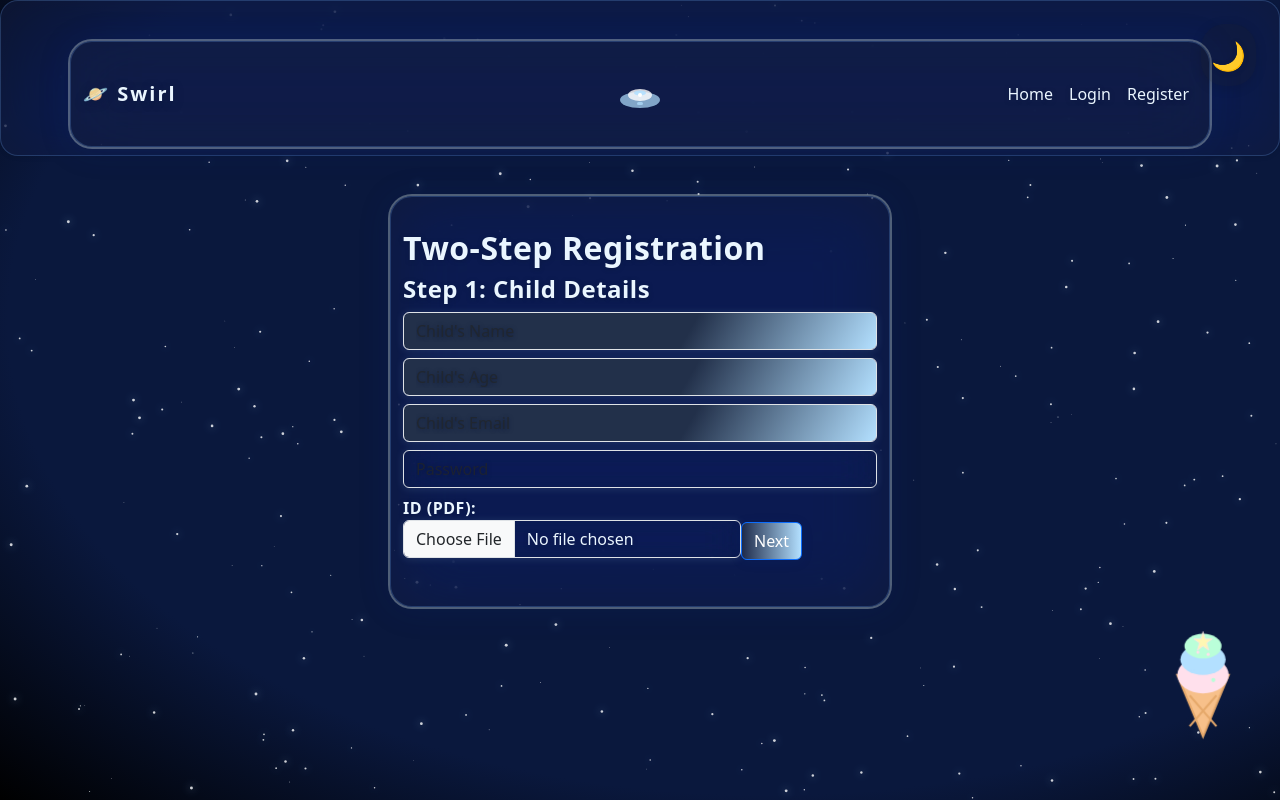
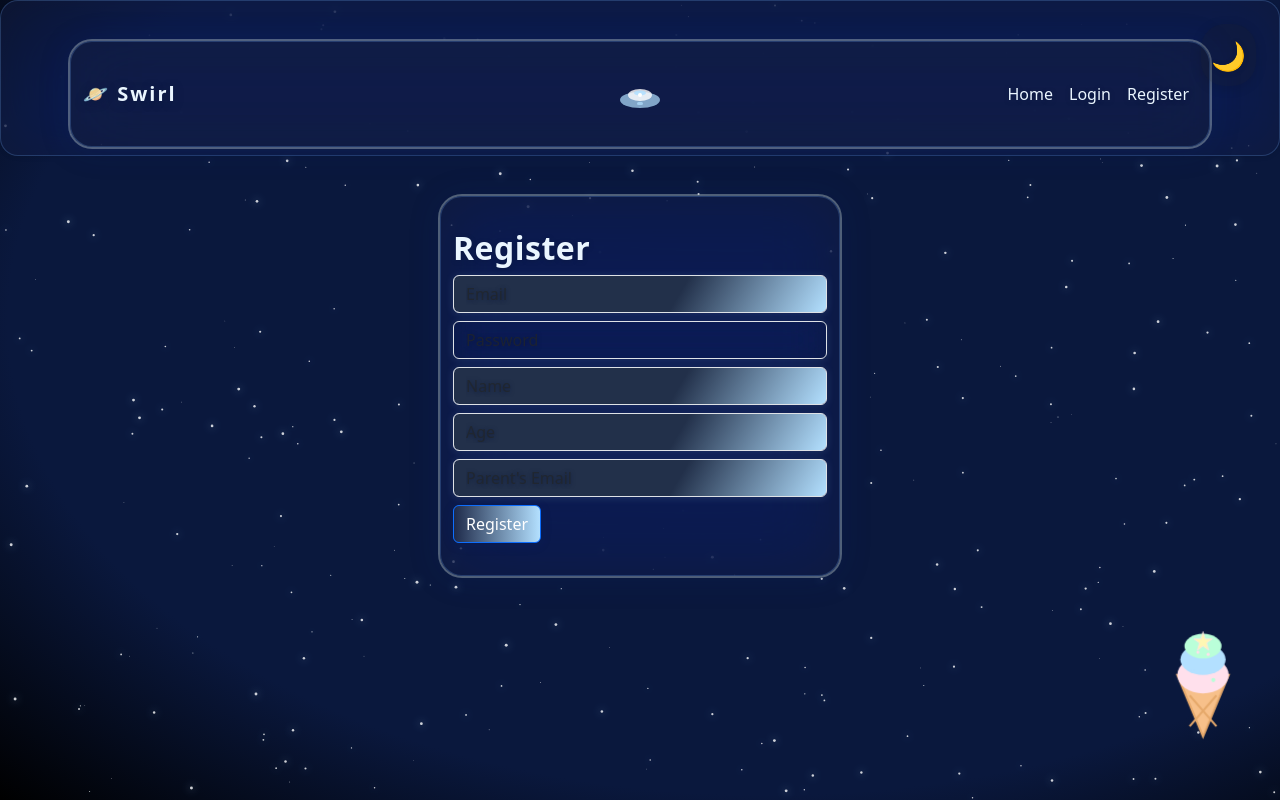
Before and after one commit to kartikg000/swirls-social, a React (Create React App) app in the folder frontend/: page /register in a window 1280 px wide. Built offline with nearby package versions, Linux system fonts and the light colour scheme.

Commit message:
Updated backend URL and fixed registration

```diff
--- a/frontend/package.json
+++ b/frontend/package.json
@@ -7,7 +7,7 @@
     "react": "^18.0.0",
     "react-dom": "^18.0.0",
     "react-router-dom": "^6.0.0",
-    "react-scripts": "5.0.1"
+    "react-scripts": "^5.0.1"
   },
   "scripts": {
     "start": "react-scripts start",
--- a/frontend/src/Login.js
+++ b/frontend/src/Login.js
@@ -1,10 +1,12 @@
 import React, { useState } from 'react';
 import { useNavigate } from 'react-router-dom';
 
+const BACKEND_URL = "https://swirls-backend.onrender.com";
+
 function Login({ onLogin }) {
+    const navigate = useNavigate();
     const [form, setForm] = useState({ email: '', password: '' });
     const [message, setMessage] = useState('');
-    const navigate = useNavigate();
 
     const handleChange = e => {
         const { name, value } = e.target;
@@ -18,7 +20,13 @@ function Login({ onLogin }) {
         formData.append('email', form.email);
         formData.append('password', form.password);
         try {
-            const res = await fetch('/login', { method: 'POST', body: formData });
+            const res = await fetch(`${BACKEND_URL}/login`, {
+                method: 'POST',
+                headers: {
+                    'Accept': 'application/json'
+                },
+                body: formData
+            });
             const data = await res.json();
             if (data.error) {
                 setMessage(data.error);
@@ -27,7 +35,8 @@ function Login({ onLogin }) {
                 onLogin(data);
                 setTimeout(() => navigate('/profile'), 1000);
             }
-        } catch {
+        } catch (err) {
+            console.error('Login error:', err);
             setMessage('Server error during login');
         }
     };
--- a/frontend/src/Register.js
+++ b/frontend/src/Register.js
@@ -1,144 +1,67 @@
 import React, { useState } from 'react';
+import { useNavigate } from 'react-router-dom';
 
-function Register({ onComplete }) {
-    const [step, setStep] = useState(1);
-    const [child, setChild] = useState({ name: '', age: '', email: '', password: '' });
-    const [parent, setParent] = useState({ name: '', email: '', password: '', relationship: '' });
-    const [childId, setChildId] = useState(null);
+const BACKEND_URL = "https://swirls-backend.onrender.com";
+
+function Register() {
+    const navigate = useNavigate();
+    const [form, setForm] = useState({
+        email: '',
+        password: '',
+        name: '',
+        age: '',
+        parent_email: ''
+    });
     const [message, setMessage] = useState('');
-    const [childProof, setChildProof] = useState(null);
-    const [parentProof, setParentProof] = useState(null);
 
-    // Handle child form input
-    const handleChildChange = e => {
+    const handleChange = e => {
         const { name, value } = e.target;
-        setChild(child => ({
-            ...child,
-            [name]: value
-        }));
+        setForm({ ...form, [name]: value });
     };
 
-    // Handle parent form input
-    const handleParentChange = e => {
-        const { name, value } = e.target;
-        setParent(parent => ({
-            ...parent,
-            [name]: value
-        }));
-    };
+    const handleSubmit = async e => {
+        e.preventDefault();
+        setMessage('Registering...');
+        try {
+            const res = await fetch(`${BACKEND_URL}/register/child`, {
+                method: 'POST',
+                headers: {
+                    'Content-Type': 'application/json',
+                    'Accept': 'application/json'
+                },
+                body: JSON.stringify(form)
+            });
 
-    // Submit child registration
-    const handleChildSubmit = async e => {
-        e.preventDefault();
-        setMessage('Registering child...');
-        const formData = new FormData();
-        formData.append('name', child.name);
-        formData.append('age', child.age);
-        formData.append('email', child.email);
-        formData.append('password', child.password);
-        if (childProof) formData.append('proof', childProof);
+            if (!res.ok) {
+                const errorData = await res.json();
+                throw new Error(errorData.detail || 'Registration failed');
+            }
 
-        try {
-            const res = await fetch('/register/child', {
-                method: 'POST',
-                body: formData
-            });
-            let data;
-            try {
-                data = await res.json();
-            } catch {
-                data = {};
+            const data = await res.json();
+            if (data.error) {
+                setMessage(data.error);
+            } else {
+                setMessage('Registration successful!');
+                setTimeout(() => navigate('/login'), 1000);
             }
-            if (!res.ok) {
-                setMessage((data && (data.detail || data.error)) || 'Child registration failed');
-                return;
-            }
-            setChildId(data.id);
-            setStep(2); // Show parent registration form
-            setMessage('');
         } catch (err) {
-            setMessage('Server error during child registration');
-        }
-    };
-
-    // Submit parent registration
-    const handleParentSubmit = async e => {
-        e.preventDefault();
-        setMessage('Registering parent...');
-        const formData = new FormData();
-        formData.append('name', parent.name);
-        formData.append('email', parent.email);
-        formData.append('password', parent.password);
-        formData.append('relationship', parent.relationship);
-        formData.append('child_id', childId);
-        if (parentProof) formData.append('proof', parentProof);
-
-        try {
-            const res = await fetch('/register/parent', {
-                method: 'POST',
-                body: formData
-            });
-            let data;
-            try {
-                data = await res.json();
-            } catch {
-                data = {};
-            }
-            if (!res.ok) {
-                setMessage((data && (data.detail || data.error)) || 'Parent registration failed');
-                return;
-            }
-            setStep(3); // Show completion message
-            setMessage('Registration complete! You can now log in.');
-            setTimeout(() => onComplete && onComplete(), 2000);
-        } catch (err) {
-            setMessage('Server error during parent registration');
+            console.error('Registration error:', err);
+            setMessage(err.message || 'Server error during registration');
         }
     };
 
     return (
-        <div className="container" style={{ maxWidth: 500, margin: "40px auto" }}>
-            <h2 className="form-title">Two-Step Registration</h2>
-            {message && <div style={{ margin: "10px 0", color: "blue" }}>{message}</div>}
-
-            {step === 1 && (
-                <form onSubmit={handleChildSubmit}>
-                    <h4 className="form-step">Step 1: Child Details</h4>
-                    <input name="name" value={child.name} onChange={handleChildChange} placeholder="Child's Name" required className="form-control mb-2" />
-                    <input name="age" value={child.age} onChange={handleChildChange} placeholder="Child's Age" required className="form-control mb-2" />
-                    <input name="email" value={child.email} onChange={handleChildChange} placeholder="Child's Email" required className="form-control mb-2" />
-                    <input name="password" type="password" value={child.password} onChange={handleChildChange} placeholder="Password" required className="form-control mb-2" />
-                    <label className="form-label">ID (PDF):
-                        <input type="file" accept="application/pdf" className="form-control mb-2" onChange={e => setChildProof(e.target.files[0])} />
-                    </label>
-                    <button type="submit" className="btn btn-primary">Next</button>
-                </form>
-            )}
-
-            {step === 2 && (
-                <form onSubmit={handleParentSubmit}>
-                    <h4 className="form-step">Step 2: Parent/Guardian Details</h4>
-                    <input name="name" value={parent.name} onChange={handleParentChange} placeholder="Parent's Name" required className="form-control mb-2" />
-                    <input name="email" value={parent.email} onChange={handleParentChange} placeholder="Parent's Email" required className="form-control mb-2" />
-                    <input name="password" type="password" value={parent.password} onChange={handleParentChange} placeholder="Password" required className="form-control mb-2" />
-                    <select name="relationship" value={parent.relationship} onChange={handleParentChange} required className="form-control mb-2">
-                        <option value="">Select relationship</option>
-                        <option value="father">Father</option>
-                        <option value="mother">Mother</option>
-                        <option value="guardian">Guardian</option>
-                    </select>
-                    <label className="form-label">ID (PDF):
-                        <input type="file" accept="application/pdf" className="form-control mb-2" onChange={e => setParentProof(e.target.files[0])} />
-                    </label>
-                    <button type="submit" className="btn btn-primary">Register</button>
-                </form>
-            )}
-
-            {step === 3 && (
-                <div className="form-label" style={{ color: "green", marginTop: 20 }}>
-                    Registration complete! You can now log in.
-                </div>
-            )}
+        <div className="container" style={{ maxWidth: 400, margin: "40px auto" }}>
+            <h2 className="form-title">Register</h2>
+            {message && <div>{message}</div>}
+            <form onSubmit={handleSubmit}>
+                <input name="email" value={form.email} onChange={handleChange} placeholder="Email" required className="form-control mb-2" />
+                <input name="password" type="password" value={form.password} onChange={handleChange} placeholder="Password" required className="form-control mb-2" />
+                <input name="name" value={form.name} onChange={handleChange} placeholder="Name" required className="form-control mb-2" />
+                <input name="age" type="number" value={form.age} onChange={handleChange} placeholder="Age" required className="form-control mb-2" />
+                <input name="parent_email" value={form.parent_email} onChange={handleChange} placeholder="Parent's Email" required className="form-control mb-2" />
+                <button type="submit" className="btn btn-primary">Register</button>
+            </form>
         </div>
     );
 }
```
Also changed, not shown: frontend/public/manifest.json (added), frontend/src/apiFetch.js (added), 1 other file (tests, documents, lock files or other folders).
